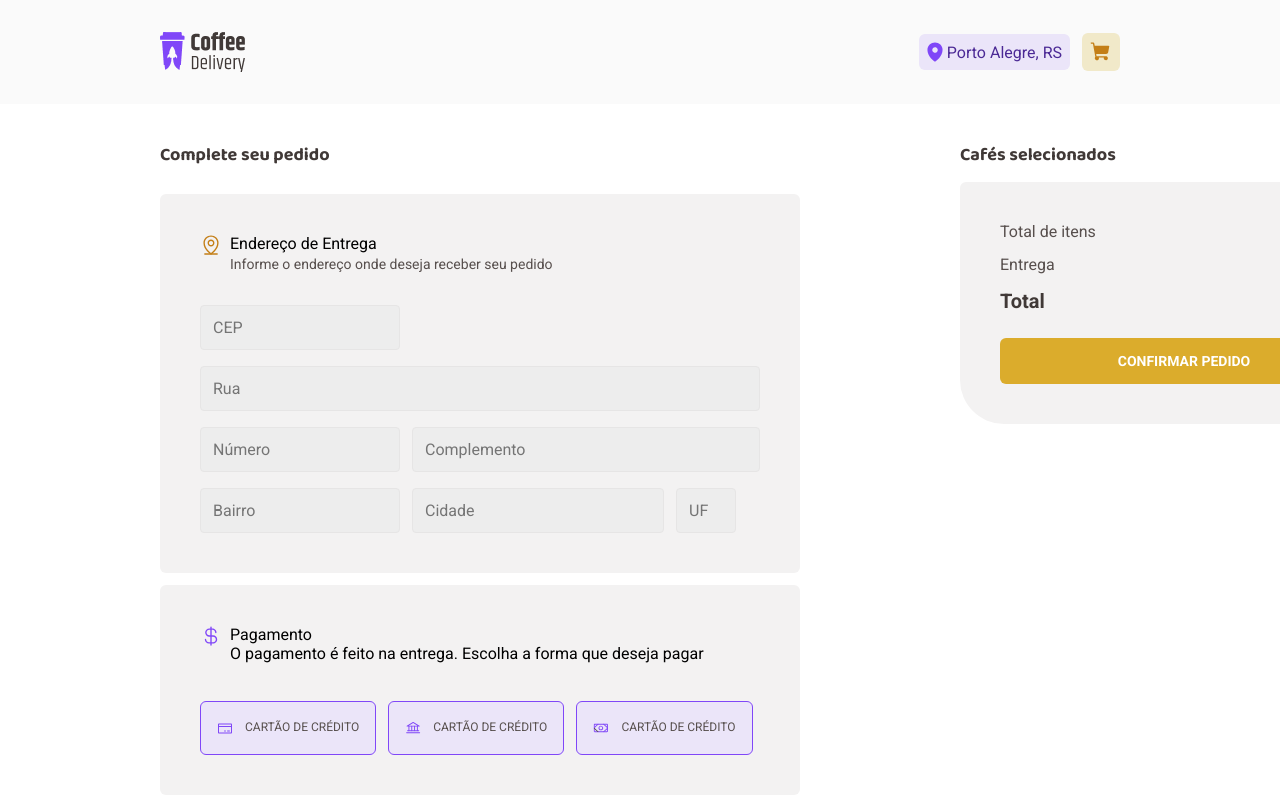
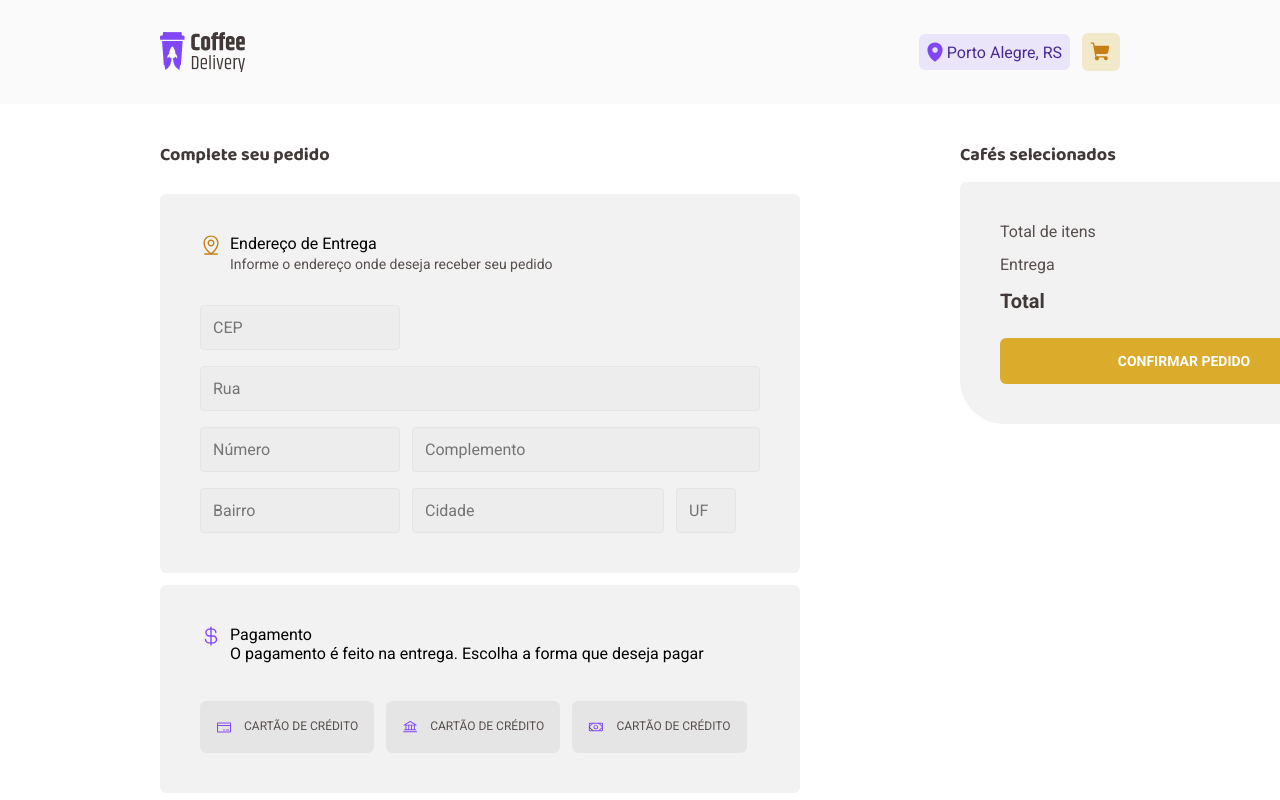
Before and after one commit to Thaysaadj/coffee-delivery, a React (Vite) app in the folder coffee-delivery/: page /checkout in a window 1280 px wide. Shown: the top 800 px of the page. Built offline with nearby package versions, Linux system fonts and the light colour scheme.

Commit message:
finished  form-confirmations

```diff
--- a/coffee-delivery/src/pages/Checkout/CoffeeSelected/index.tsx
+++ b/coffee-delivery/src/pages/Checkout/CoffeeSelected/index.tsx
@@ -1,4 +1,4 @@
-import { useNavigate } from "react-router-dom";
+// import { useNavigate } from "react-router-dom";
 // import { coffeeList } from "../../../APICoffee/coffeList";
 import { CardCoffeeCheckout } from "../../../components/CardCoffee/CardCoffeeCheckout";
 import {
@@ -27,7 +27,7 @@ export const CoffeeSelected = () => {
   const formattedDeliveryPrice = formatMoney(DELIVERY_PRICE)
 
 
-  const navigate = useNavigate();
+  // const navigate = useNavigate();
   return (
     <MainCoffeeSelected>
       <ArticleTitle>
@@ -55,7 +55,7 @@ export const CoffeeSelected = () => {
             <p>R$ {formattedCartTotal}</p>
           </ArticleTotal>
         </SectionTotalPrice>
-        <SectionButtonConfirmation disabled={cartQuantity<= 0} onClick={() => navigate("/confirmed")}>
+        <SectionButtonConfirmation disabled={cartQuantity<= 0} type="submit" /* onClick={() => navigate("/confirmed")}*/>
           <p>Confirmar Pedido</p>
         </SectionButtonConfirmation>
       </SectionCoffeesSlected>
--- a/coffee-delivery/src/pages/Checkout/CoffeeSelected/styles.ts
+++ b/coffee-delivery/src/pages/Checkout/CoffeeSelected/styles.ts
@@ -98,6 +98,7 @@ export const SectionButtonConfirmation = styled.button`
   gap: 4px;
   align-self: stretch;
   border:none;
+  cursor: pointer;
 
   p {
     color: var(--base-white, #fff);
@@ -110,4 +111,8 @@ export const SectionButtonConfirmation = styled.button`
     line-height: 160%; /* 22.4px */
     text-transform: uppercase;
   }
+
+  :focus{
+    border-color : ${props => props.theme['--yellow-dark']}
+  }
 `;
--- a/coffee-delivery/src/pages/Checkout/InfoPaymant/styles.ts
+++ b/coffee-delivery/src/pages/Checkout/InfoPaymant/styles.ts
@@ -41,6 +41,11 @@ export const ArticleSubtitlePaymant = styled.article`
 export const SectionTypeOfPaymant = styled.section`
   display: flex;
   gap: 12px;
+
+  :hover {
+    background: ${(props) => props.theme["--purple-light"]};
+  }
+
 `;
 const BaseTypesOfPaymant = styled.article`
   padding: 16px;
@@ -49,13 +54,16 @@ const BaseTypesOfPaymant = styled.article`
   justify-content: center;
   gap: 12px;
   border-radius: 6px;
-  border: 1px solid ${(porps) => porps.theme["--purple"]};
-  background: ${(porps) => porps.theme["--purple-light"]};
+  background: ${(props) => props.theme["--base-button"]};
+
+
 `;
 
 export const ArticleCreditCard = styled(BaseTypesOfPaymant)`
+
+
   p {
-    color: var(--base-text, #574f4d);
+    color: ${props => props.theme['--base-text']};
 
     /* Components/Button S */
     font-family: Roboto;
@@ -65,6 +73,8 @@ export const ArticleCreditCard = styled(BaseTypesOfPaymant)`
     line-height: 160%; /* 19.2px */
     text-transform: uppercase;
   }
+
+
 `;
 
 export const FigureCredit = styled.figure`
--- a/coffee-delivery/src/pages/Checkout/Register/index.tsx
+++ b/coffee-delivery/src/pages/Checkout/Register/index.tsx
@@ -1,3 +1,4 @@
+import { useFormContext } from "react-hook-form";
 import locale from "../../../assets/svg/locale.svg";
 import { InfoPaymant } from "../InfoPaymant";
 import {
@@ -19,7 +20,11 @@ import {
   SectionLocaleAddressInput,
   SectionRegisterAddress,
 } from "./styles";
+
 export const Register = () => {
+
+  const {register} = useFormContext()
+
   return (
     <MainRegisterCheckout>
       <ArticleRegisterTtile>
@@ -38,12 +43,12 @@ export const Register = () => {
         <form>
           <SectionLocaleAddressInput>
             <SectionCEPAndRoad>
-              <InputCEP placeholder="CEP" />
+              <InputCEP placeholder="CEP" type="number" {...register('cep')}/>
 
               <InputRoad placeholder="Rua" />
             </SectionCEPAndRoad>
             <SectionCompletAddress>
-              <InputNumber placeholder="Número" />
+              <InputNumber placeholder="Número" type="number"/>
 
               <InputComplement placeholder="Complemento" />
             </SectionCompletAddress>
--- a/coffee-delivery/src/pages/Checkout/index.tsx
+++ b/coffee-delivery/src/pages/Checkout/index.tsx
@@ -1,15 +1,37 @@
-import { CoffeeSelected } from "./CoffeeSelected"
+import { CoffeeSelected } from "./CoffeeSelected";
 // import { InfoPaymant } from "./InfoPaymant"
-import { Register } from "./Register"
-import { MainContainerCheckout } from "./styles"
+import { Register } from "./Register";
+import { MainContainerCheckout } from "./styles";
+import * as zod from "zod";
+import { zodResolver } from "@hookform/resolvers/zod";
+import { useForm, FormProvider } from "react-hook-form";
+
+const confirmOrderFormValidationSchema = zod.object({
+  cep: zod.string().min(1, "Informe o CEP")
+})
+
+export type OrderData = zod.infer<typeof confirmOrderFormValidationSchema>
+
+type ConfirmOrderFormData = OrderData
 
 export const Checkout = () => {
-  return(
-    <>
-    <MainContainerCheckout>
-      <Register/>
-      <CoffeeSelected/>
-    </MainContainerCheckout>
-    </>
-  )
-}
+
+  const confirmOrderForm = useForm<ConfirmOrderFormData>({
+    resolver: zodResolver(confirmOrderFormValidationSchema)
+  })
+
+  const {handleSubmit} = confirmOrderForm
+
+  function handleConfirmOrder(data: ConfirmOrderFormData){
+    console.log("olaa",data)
+  }
+
+  return (
+    <FormProvider {...confirmOrderForm}>
+      <MainContainerCheckout onSubmit={handleSubmit(handleConfirmOrder)}>
+        <Register />
+        <CoffeeSelected />
+      </MainContainerCheckout>
+    </FormProvider>
+  );
+};
--- a/coffee-delivery/src/pages/Checkout/styles.ts
+++ b/coffee-delivery/src/pages/Checkout/styles.ts
@@ -1,6 +1,6 @@
 import styled from "styled-components";
 
-export const MainContainerCheckout = styled.main`
+export const MainContainerCheckout = styled.form`
   display: flex;
   align-items: flex-start;
   justify-content: flex-start;
```
